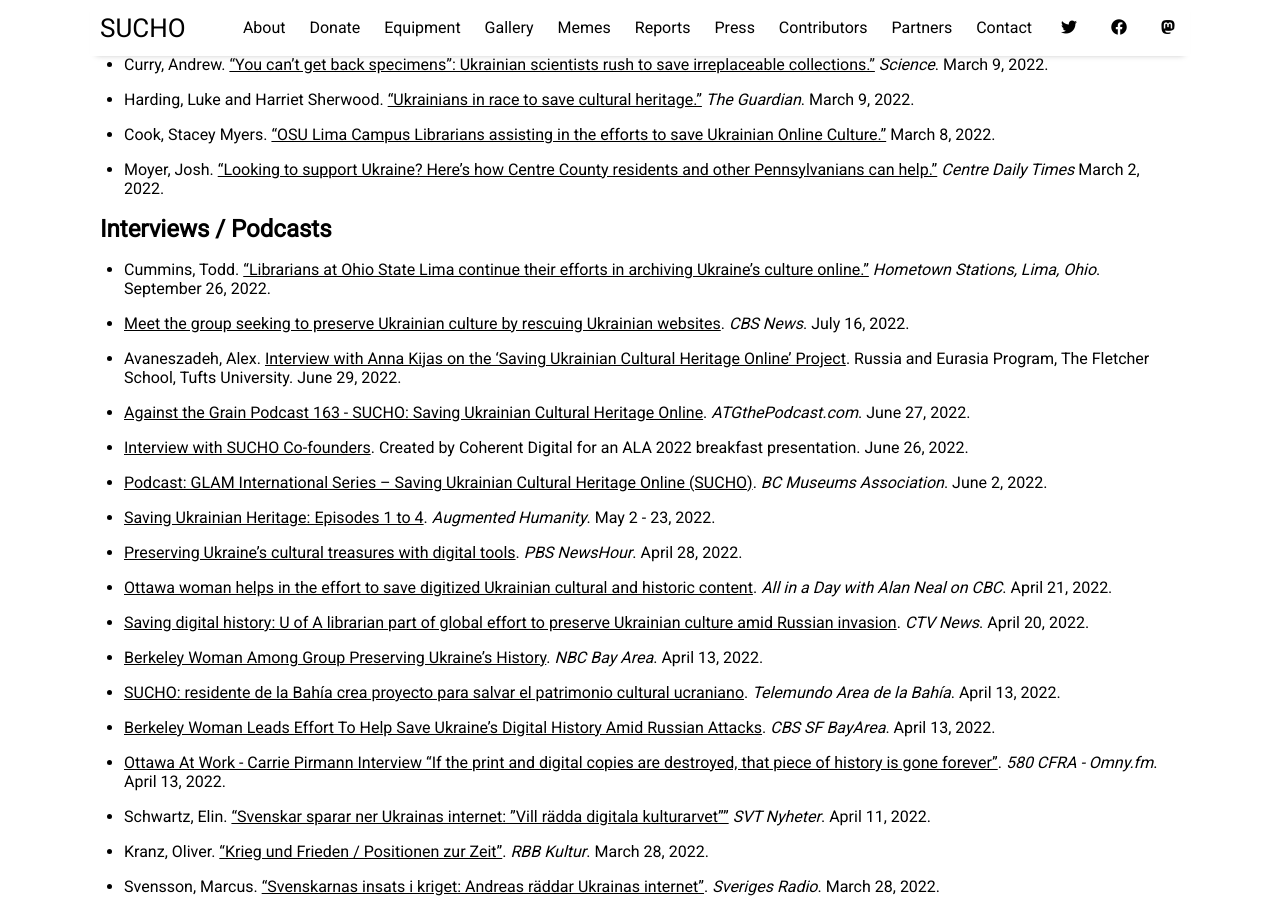
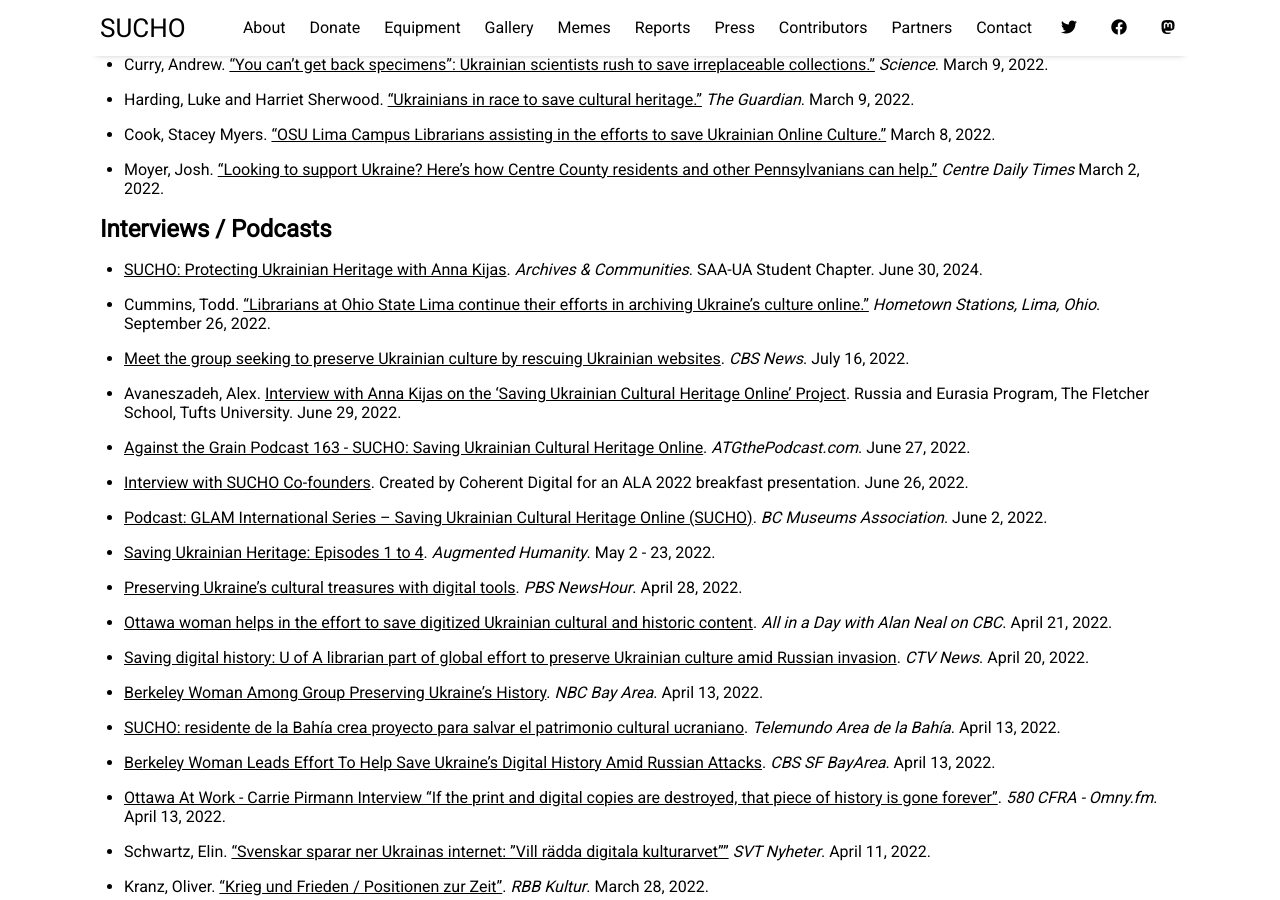
Before and after one commit to sucho-archiving/sucho-archiving.github.io, a Jekyll site: the page built from pages/press.md, in a window 1280 px wide and 900 px high, scrolled down 2731 px. Built offline with Jekyll 4.4.1, drawn with Linux system fonts in a browser that asks for light colours.

Commit message:
added new podcast

```diff
--- a/pages/press.md
+++ b/pages/press.md
@@ -85,6 +85,7 @@
 
 ## Interviews / Podcasts
 
+- [SUCHO: Protecting Ukrainian Heritage with Anna Kijas](https://podcasts.apple.com/us/podcast/sucho-protecting-ukrainian-heritage-with-anna-kijas/id1558602045?i=1000660734816). _Archives & Communities_. SAA-UA Student Chapter. June 30, 2024.
 - Cummins, Todd. ["Librarians at Ohio State Lima continue their efforts in archiving Ukraine's culture online."](https://www.hometownstations.com/news/librarians-at-ohio-state-lima-continue-their-efforts-in-archiving-ukraines-culture-online/article_8df74e9a-3dd8-11ed-8918-433c7331ecb2.html) _Hometown Stations, Lima, Ohio_. September 26, 2022.
 - [Meet the group seeking to preserve Ukrainian culture by rescuing Ukrainian websites](https://www.cbsnews.com/video/meet-the-group-seeking-to-preserve-ukrainian-culture-by-rescuing-ukrainian-websites/#x). _CBS News_. July 16, 2022.
 - Avaneszadeh, Alex. [Interview with Anna Kijas on the 'Saving Ukrainian Cultural Heritage Online' Project](https://sites.tufts.edu/fletcherrussia/interview-with-anna-kijas-on-the-saving-ukrainian-cultural-heritage-online-project/). Russia and Eurasia Program, The Fletcher School, Tufts University. June 29, 2022.
```
